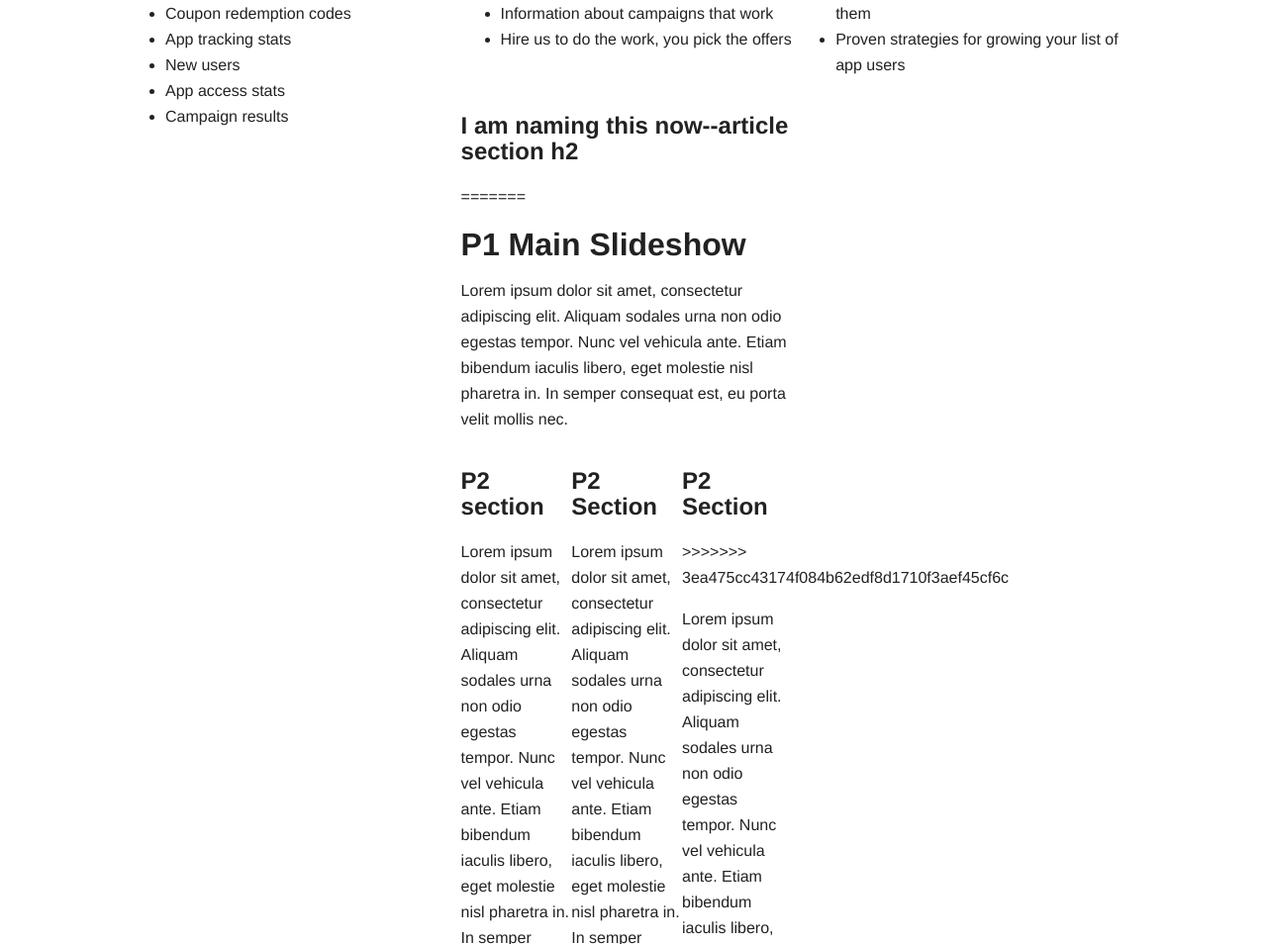
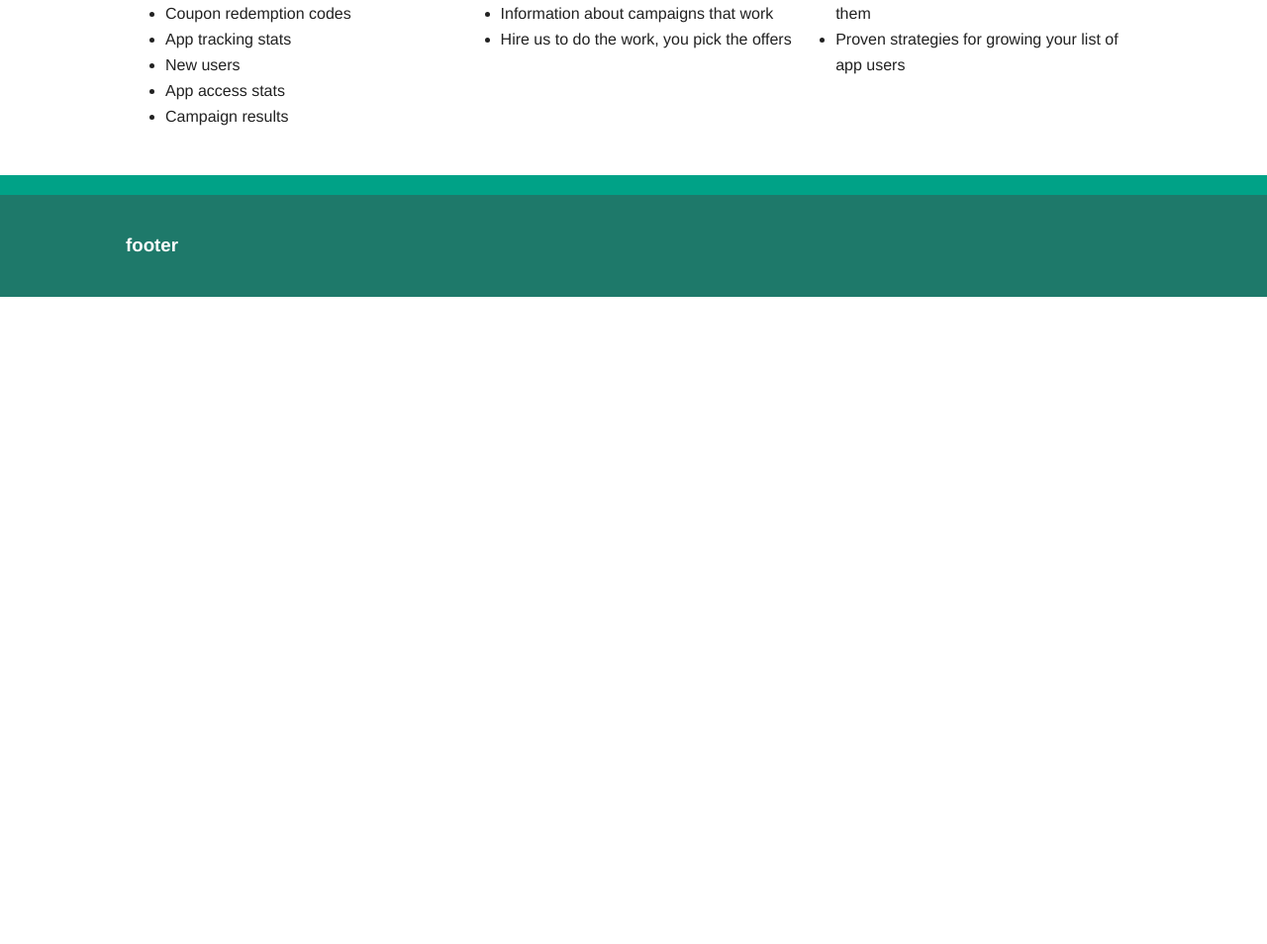
Before and after one commit to mule169/DBI-Marketing-Hello-World, a plain HTML site: page DBIMaretingWebRoot/index.html in a window 1280 px wide. Shown: the part 926-1880 px from the top of the page at 99% size. After the commit the page ends 1226 px from the top, so only its background shows below. Drawn offline with nearby package versions, Linux system fonts and the light colour scheme.

Commit message:
re-updating with more crap

```diff
--- a/DBIMaretingWebRoot/index.html
+++ b/DBIMaretingWebRoot/index.html
@@ -138,29 +138,6 @@
 								</ul>
 								</p>
 	                    </section>
-
-
-
- <section>
-                        <h2>I am naming this now--article section h2</h2>
-=======
-                        <h1>P1 Main Slideshow</h1>
-                        <p>Lorem ipsum dolor sit amet, consectetur adipiscing elit. Aliquam sodales urna non odio egestas tempor. Nunc vel vehicula ante. Etiam bibendum iaculis libero, eget molestie nisl pharetra in. In semper consequat est, eu porta velit mollis nec.</p>
-                    </header>
-                    <section>
-                        <h2>P2 section</h2>
-                        <p>Lorem ipsum dolor sit amet, consectetur adipiscing elit. Aliquam sodales urna non odio egestas tempor. Nunc vel vehicula ante. Etiam bibendum iaculis libero, eget molestie nisl pharetra in. In semper consequat est, eu porta velit mollis nec. Curabitur posuere enim eget turpis feugiat tempor. Etiam ullamcorper lorem dapibus velit suscipit ultrices. Proin in est sed erat facilisis pharetra.</p>
-                    </section>
-
-					<section>
-                        <h2>P2 Section</h2>
-                        <p>Lorem ipsum dolor sit amet, consectetur adipiscing elit. Aliquam sodales urna non odio egestas tempor. Nunc vel vehicula ante. Etiam bibendum iaculis libero, eget molestie nisl pharetra in. In semper consequat est, eu porta velit mollis nec. Curabitur posuere enim eget turpis feugiat tempor. Etiam ullamcorper lorem dapibus velit suscipit ultrices. Proin in est sed erat facilisis pharetra.</p>
-                    </section>
-                    <section>
-                        <h2>P2 Section</h2>
->>>>>>> 3ea475cc43174f084b62edf8d1710f3aef45cf6c
-                        <p>Lorem ipsum dolor sit amet, consectetur adipiscing elit. Aliquam sodales urna non odio egestas tempor. Nunc vel vehicula ante. Etiam bibendum iaculis libero, eget molestie nisl pharetra in. In semper consequat est, eu porta velit mollis nec. Curabitur posuere enim eget turpis feugiat tempor. Etiam ullamcorper lorem dapibus velit suscipit ultrices. Proin in est sed erat facilisis pharetra.</p>
-                    </section>
                 </article>
 
             </div> <!-- #main -->
```
